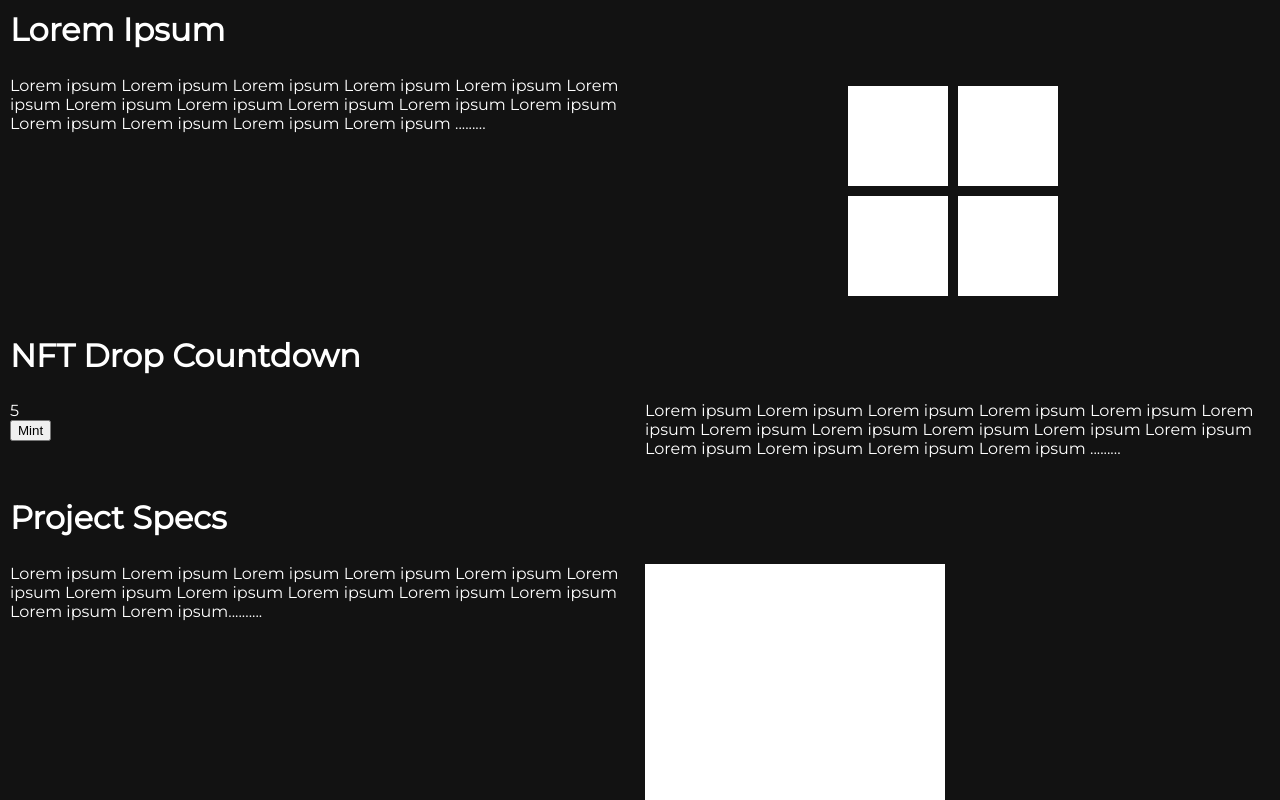
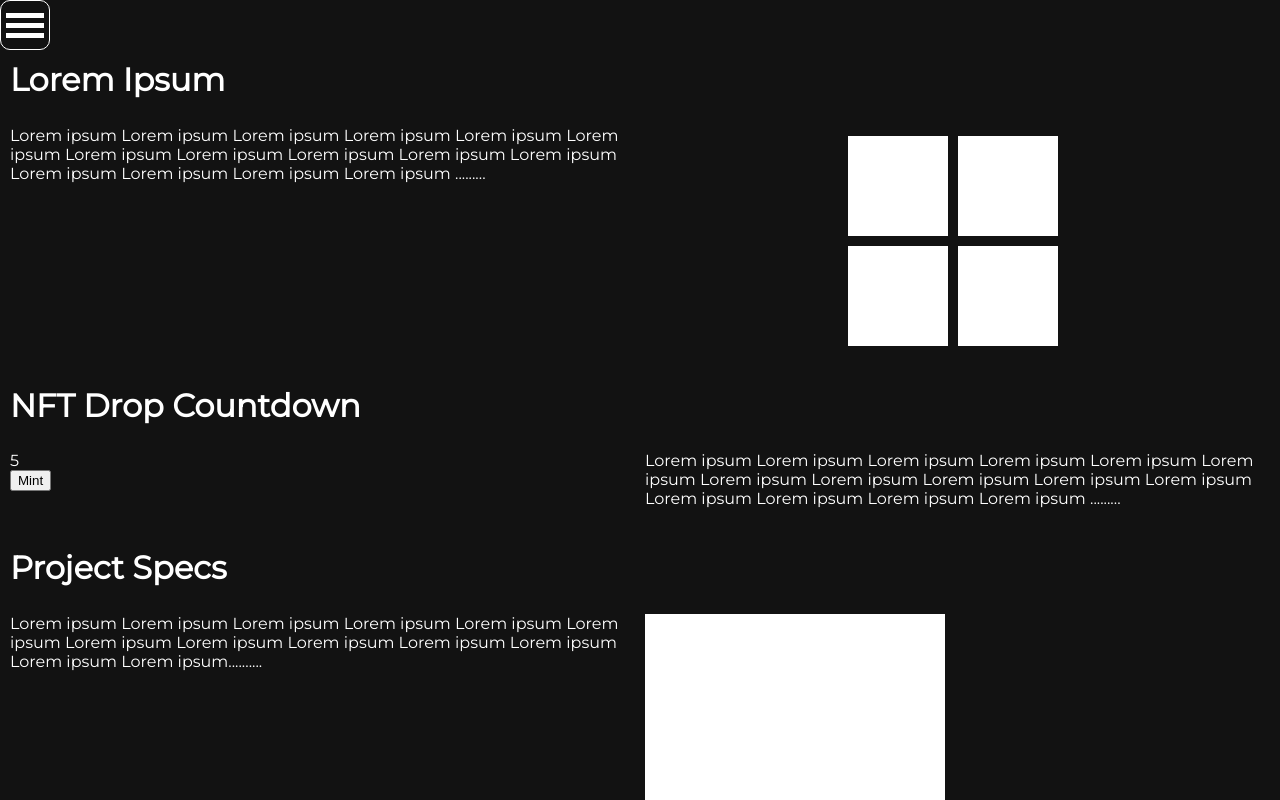
Before and after one commit to bryanguillen/nc, a React (Create React App) app: page / in a window 1280 px wide. Shown: the top 800 px of the page. Built offline with nearby package versions, Linux system fonts and the light colour scheme.

Commit message:
Add initial implementation for nav

```diff
--- a/src/App.css
+++ b/src/App.css
@@ -72,6 +72,37 @@
 }
 
 /**********************
+ * Navigation
+ **********************/
+
+.navigation-mobile {
+  display: flex;
+  justify-content: space-between;
+}
+
+.hamburger-icon {
+  border: 1px solid #fff;
+  border-radius: 10px;
+  cursor: pointer;
+  display: flex;
+  flex-direction: column;
+  height: 50px;
+  justify-content: center;
+  padding: 5px;
+  width: 50px;
+}
+
+.hamburger-icon-stripe {
+  background-color: #fff;
+  height: 5px;
+}
+
+.hamburger-icon-stripe:first-child,
+.hamburger-icon-stripe:nth-child(2) {
+  margin-bottom: 5px;
+}
+
+/**********************
  * Media Query
  **********************/
 
--- a/src/App.tsx
+++ b/src/App.tsx
@@ -131,9 +131,45 @@ function TwoColumnSection({
   )
 }
 
+function Navigation() {
+  const [navVisible, setNavVisible] = useState(false)
+
+  const onClickHamburgerIcon = () => setNavVisible(previousState => !previousState)
+
+  const renderNavLinks = () => {
+    if (!navVisible) return null
+
+    return (
+      <div className="nav-links">
+        <div className="nav-link">Welcome</div>
+        <div className="nav-link">Acquire</div>
+        <div className="nav-link">Specs</div>
+        <div className="nav-link">Community</div>
+        <div className="nav-link">Roadmap</div>
+        <div className="nav-link">About Team</div>
+      </div>
+    )
+  }
+
+  return (
+    <header className="navigation">
+      <div className="navigation-mobile">
+        <div className="hamburger-icon" onClick={onClickHamburgerIcon}>
+          <div className="hamburger-icon-stripe"></div>
+          <div className="hamburger-icon-stripe"></div>
+          <div className="hamburger-icon-stripe"></div>
+        </div>
+        <div className="logo-container"></div>
+      </div>
+      {renderNavLinks()}
+    </header>
+  )
+}
+
 function App() {
   return (
     <div className="app">
+      <Navigation/>
       <Welcome/>
       <Countdown/>
       <ProjectSpecs/>
```
